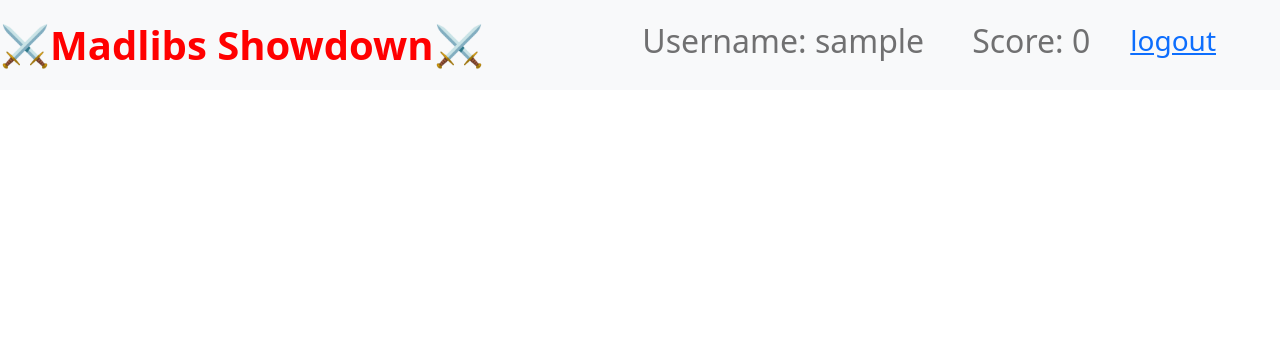
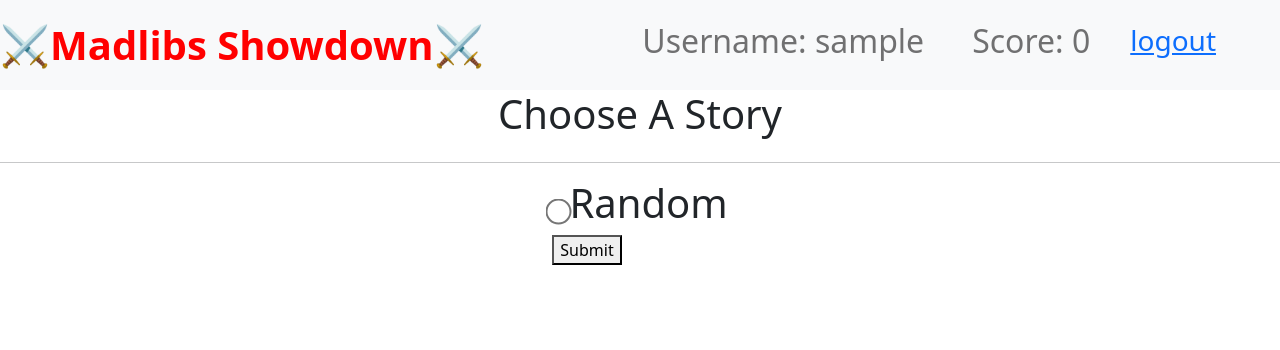
Before and after one commit to DejunJackson/madlibs-showdown, a Django app: page /singleplayer/ in a window 1280 px wide. Shown: the top 350 px of the page. Run offline with Django 3.2, Linux system fonts and the light colour scheme; the visitor is signed in with stand-in values (Sample User, id 1); data that the repository does not hold is empty.

Commit message:
add initial styling to singleplayer template

```diff
--- a/app/main/static/css/styles.css
+++ b/app/main/static/css/styles.css
@@ -2,3 +2,7 @@
     text-decoration: none;
     color: blue;
 }
+
+input[type='radio'] {
+    transform: scale(2);
+}
--- a/app/main/templates/main/singleplayer.html
+++ b/app/main/templates/main/singleplayer.html
@@ -4,15 +4,28 @@
 
 {%if user.is_authenticated%}
 {%block content%}
-   <div class="d-flex justify-content-center">
+<div class="d-flex justify-content-center">
+   <h1>Choose A Story</h1>
+</div>
+<hr>
+<div class="d-flex justify-content-center">
+   <div class="custom-control custom-checkbox">
+      <form action="/" class="form-group">
+         {%for story in stories%}
+         <input class="singleplayerinput" type="radio" name="flexRadioDefault" id="customRadio">
+         <label class="form-check-label" for="flexRadioDefault1">
+            <h1>{{ story.title }}</h1>
+         </label><br>
+         {%endfor%}
+         <input class="singleplayerinput" type="radio" name="flexRadioDefault" id="customRadio">
+         <label class="form-check-label" for="flexRadioDefault1">
+            <h1>Random</h1>
+         </label>
+         <br>
+         <button type="submit">Submit</button>
+      </form>
+   </div>
+</div>
 
-      <ul style="list-style-type: none;">
-        {%for story in stories%}
-         <li class="my-5"><h1>{{ story.title }}</h1></li>
-         <li class="my-5"><h1>{{ story.story_text }}</h1></li>
-         <li class="my-5"><h1>{{ story.questions }}</h1></li>
-         {%endfor%}
-      </ul>
-   </div>
 {%endblock%}
 {%endif%}
```
